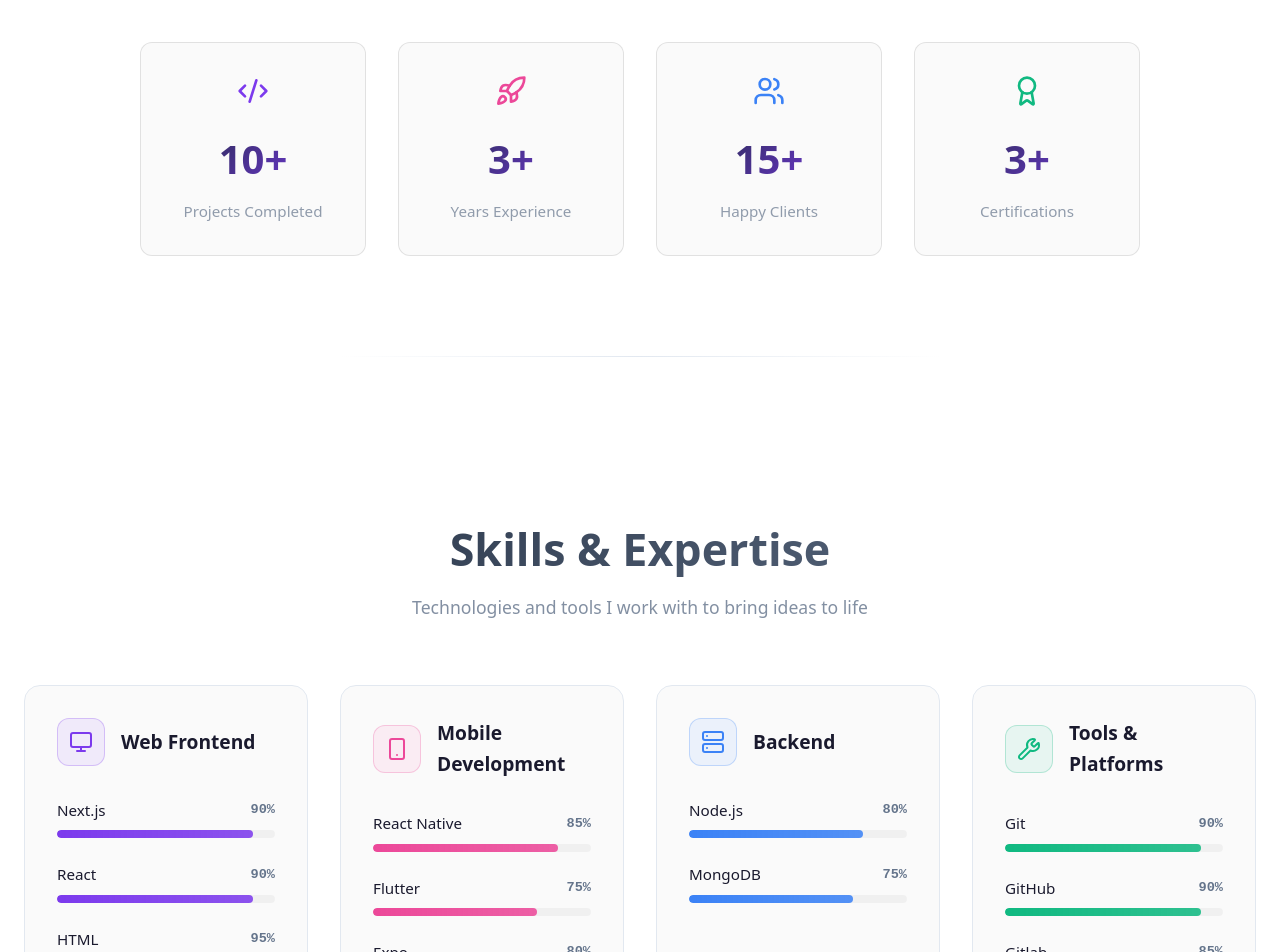
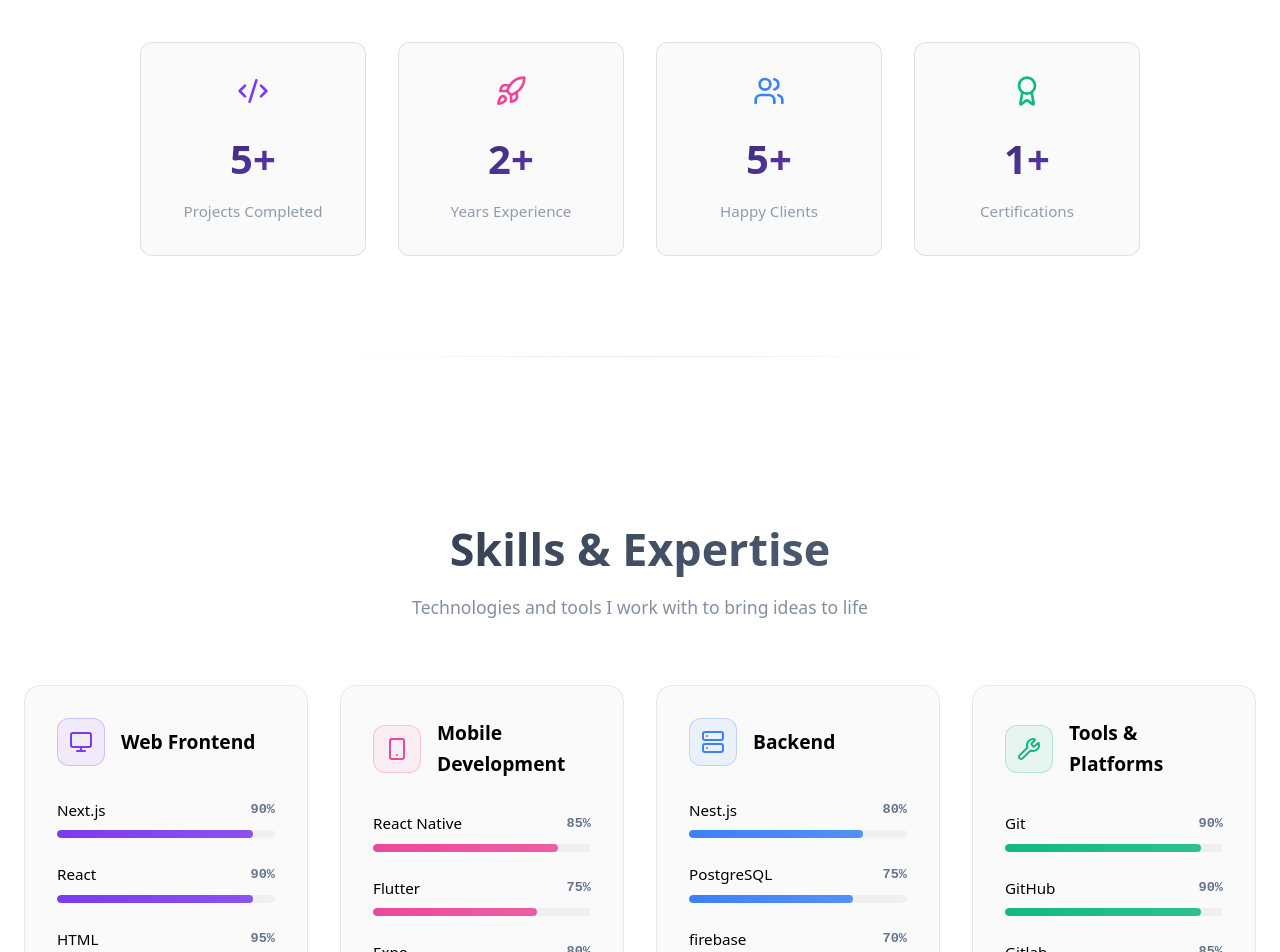
Before and after one commit to BesongOscar/My-Portfolio, a Next.js app: page / in a window 1280 px wide. Shown: the part 1380-2332 px from the top of the page. Built offline with nearby package versions, Linux system fonts and the light colour scheme.

Commit message:
Update portfolio: refine colors, stats, hero text, and backend skills

```diff
--- a/app/globals.css
+++ b/app/globals.css
@@ -1,7 +1,7 @@
 :root {
   /* colors */
   --background: #ffffff;
-  --foreground: #1a1a2e;
+  --foreground: #000000;
   --bg-primary: #ffffff;
   --bg-secondary: #f8fafc;
   --accent: #7c3aed;
--- a/components/Contact/hero.tsx
+++ b/components/Contact/hero.tsx
@@ -206,7 +206,7 @@ export default function Hero() {
                   whileHover={{ y: -3, scale: 1.1 }}
                   whileTap={{ scale: 0.95 }}
                 >
-                  <social.icon size={20} style={{ color: social.color }} />
+                  <social.icon size={20} />
                 </motion.a>
               ))}
             </div>
--- a/components/Footer.module.css
+++ b/components/Footer.module.css
@@ -316,4 +316,8 @@
     flex-direction: column;
     gap: 0.5rem;
   }
+
+  .backToTop {
+    display: none;
+  }
 }
--- a/components/Footer.tsx
+++ b/components/Footer.tsx
@@ -45,7 +45,7 @@ export default function Footer() {
                   whileHover={{ y: -3, scale: 1.1 }}
                   whileTap={{ scale: 0.95 }}
                 >
-                  <social.icon size={20} style={{ color: social.color }} />
+                  <social.icon size={20} />
                 </motion.a>
               ))}
             </div>
--- a/components/home/About.tsx
+++ b/components/home/About.tsx
@@ -5,10 +5,10 @@ import { motion, useInView } from "framer-motion";
 import { Code2, Rocket, Users, Award } from "lucide-react";
 
 const stats = [
-  { icon: Code2, label: "Projects Completed", value: "10+", color: "#7c3aed" },
-  { icon: Rocket, label: "Years Experience", value: "3+", color: "#ec4899" },
-  { icon: Users, label: "Happy Clients", value: "15+", color: "#3b82f6" },
-  { icon: Award, label: "Certifications", value: "3+", color: "#10b981" },
+  { icon: Code2, label: "Projects Completed", value: "5+", color: "#7c3aed" },
+  { icon: Rocket, label: "Years Experience", value: "2+", color: "#ec4899" },
+  { icon: Users, label: "Happy Clients", value: "5+", color: "#3b82f6" },
+  { icon: Award, label: "Certifications", value: "1+", color: "#10b981" },
 ];
 
 export default function About() {
--- a/components/home/Hero.tsx
+++ b/components/home/Hero.tsx
@@ -47,7 +47,7 @@ export default function Hero() {
           transition={{ delay: 0.8, duration: 0.6 }}
         >
           I build modern, scalable web applications with <br />
-          Next.js, React and clean Architecture, alongside <br />
+          Next.js, React, alongside <br />
           Cross platform mobile apps with React-Native and Flutter
         </motion.p>
 
--- a/components/home/Skills.tsx
+++ b/components/home/Skills.tsx
@@ -33,8 +33,9 @@ const skillsData = [
     icon: Server,
     color: "#3b82f6", // Blue
     skills: [
-      { name: "Node.js", level: 80 },
-      { name: "MongoDB", level: 75 },
+      { name: "Nest.js", level: 80 },
+      { name: "PostgreSQL", level: 75 },
+      {name: "firebase", level: 70},
     ],
   },
   {
```
